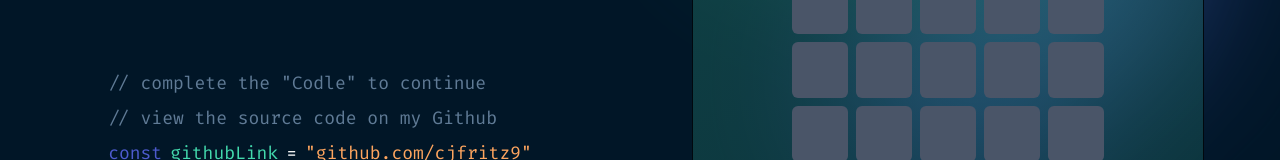
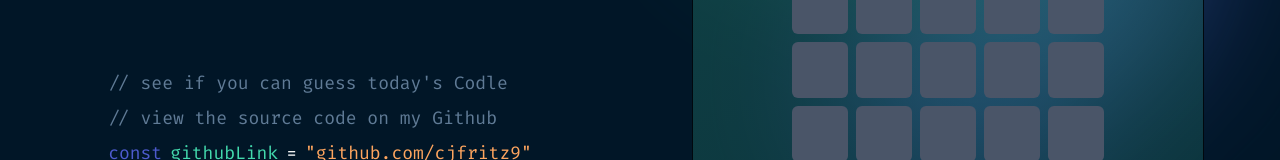
Before and after one commit to cjfritz9/personal-site-v2, a React (Create React App) app in the folder client/: page / in a window 1280 px wide. Shown: the part 394-554 px from the top of the page. Built offline with nearby package versions, Linux system fonts and the light colour scheme; no server answers.

Commit message:
changed some wording on the home page intro to better align with the site

```diff
--- a/client/src/components/Pages/Home/Intro.tsx
+++ b/client/src/components/Pages/Home/Intro.tsx
@@ -27,11 +27,11 @@ const Intro: React.FC = () => {
       <Stack>
         {isLargerThan992 ? (
           <>
-            <Text>// complete the "Codle" to continue</Text>
+            <Text>// see if you can guess today's Codle</Text>
             <Text>// view the source code on my Github</Text>
           </>
         ) : (
-          <Text>// follow me on Github: </Text>
+          <Text>// connect with me on Github </Text>
         )}
         <Flex gap='8px'>
           <Text color='Secondary.indigo !important'>const</Text>
```
Also changed, not shown: 8 other files (tests, documents, lock files or other folders).
